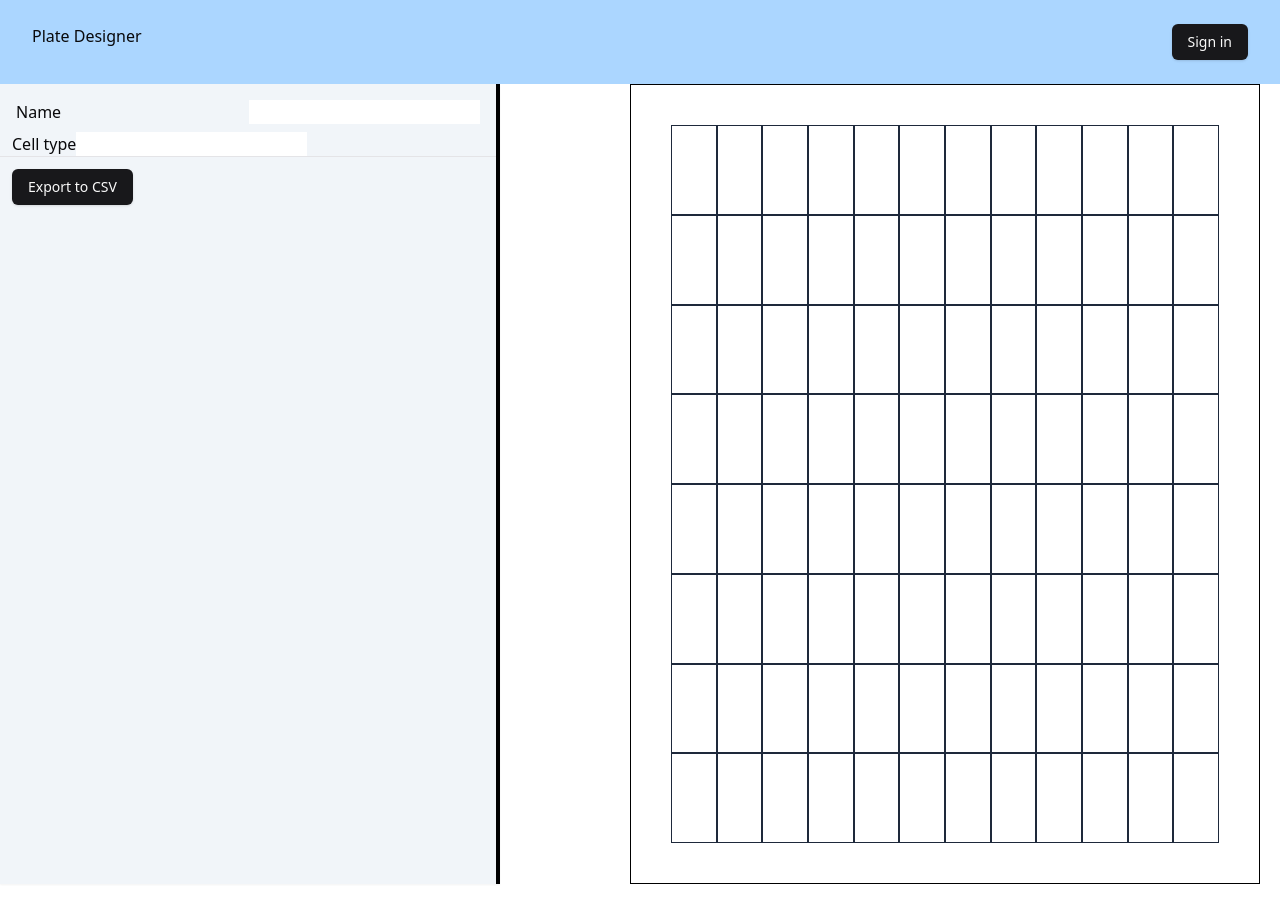
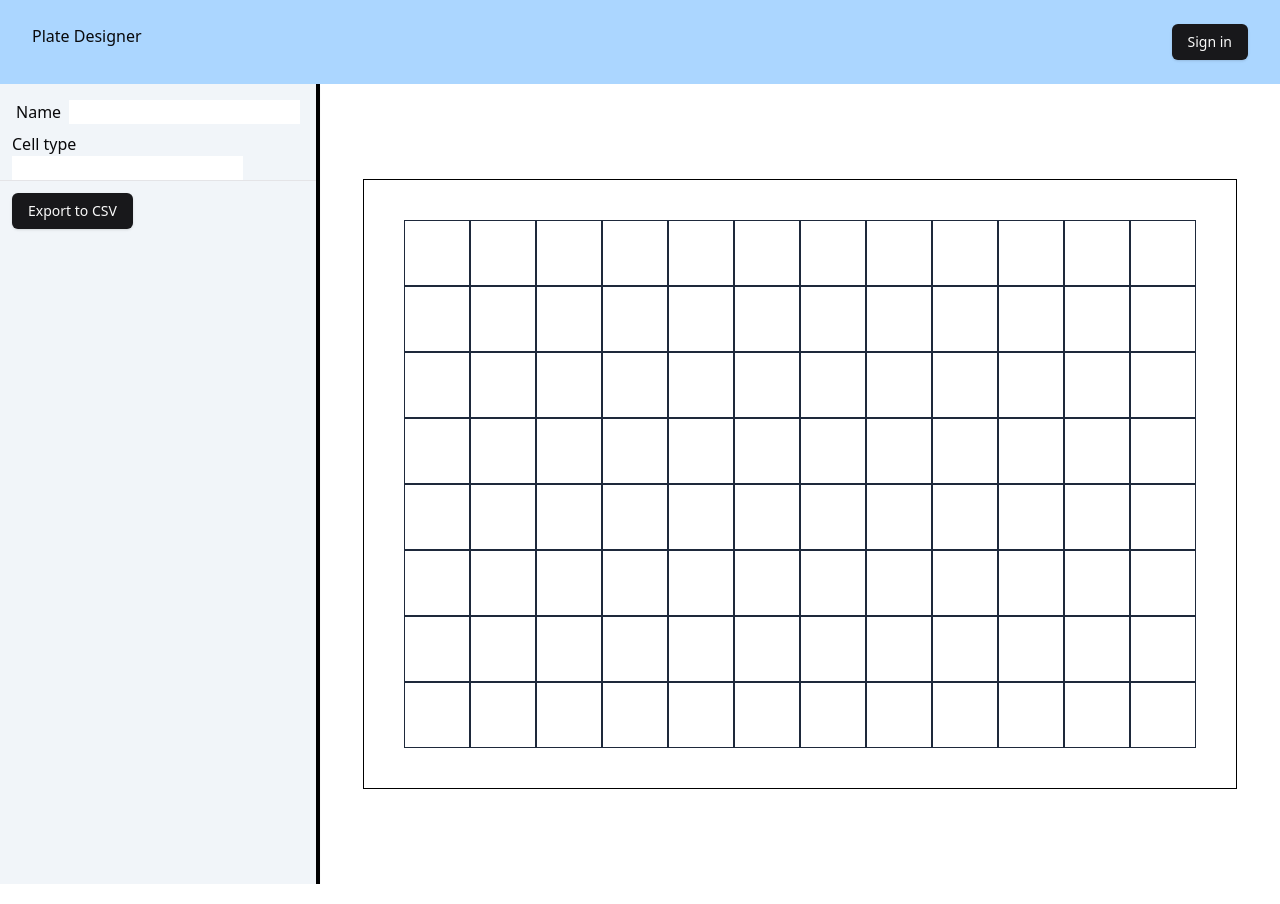
Before and after one commit to apiraam96/platedesignertool, a React (Vite) app: page /platedesigner in a window 1280 px wide. Built offline with nearby package versions, Linux system fonts and the light colour scheme.

Commit message:
style: framed the metadata component and the plate

```diff
--- a/src/components/Plate.tsx
+++ b/src/components/Plate.tsx
@@ -15,10 +15,12 @@ const Plate = () => {
   console.log(wellIds.length);
 
   return (
-    <div className="grid grid-cols-12 border-black border p-10">
-      {wellIds.map((id) => (
-        <Well id={id} />
-      ))}
+    <div className="m-auto col-span-3 p-5">
+      <div className="grid grid-cols-12 border-black border p-10">
+        {wellIds.map((id) => (
+          <Well id={id} />
+        ))}
+      </div>
     </div>
   );
 };
--- a/src/components/SideBar.tsx
+++ b/src/components/SideBar.tsx
@@ -3,7 +3,7 @@ import { Button } from "./ui/button";
 
 const SideBar = () => {
   return (
-    <aside className="left-0 z-10 h-lvh w-[500px] bg-slate-100 border-black border-r-4 shadow-sm">
+    <aside className="left-0 z-10 h-lvh w-full bg-slate-100 border-black border-r-4 shadow-sm">
       <div className="flex flex-col">
         <div className="p-4 pb-2 flex justify-between items-center">
           <label id="name">Name</label>
--- a/src/components/Well.tsx
+++ b/src/components/Well.tsx
@@ -4,7 +4,7 @@ const Well = ({ id }: { id: string }) => {
   return (
     <div
       id={id}
-      className="border-slate-800 border p-5 hover:bg-sky-100 hover:cursor-pointer"
+      className="border-slate-800 border p-8 hover:bg-sky-100 hover:cursor-pointer"
     ></div>
   );
 };
--- a/src/pages/PlateDesigner.tsx
+++ b/src/pages/PlateDesigner.tsx
@@ -7,7 +7,7 @@ const PlateDesigner = () => {
   return (
     <>
       <NavBar />
-      <div className="grid grid-cols-2 pr-5 pb-5">
+      <div className="grid grid-cols-4">
         <SideBar />
         <Plate />
       </div>
```
